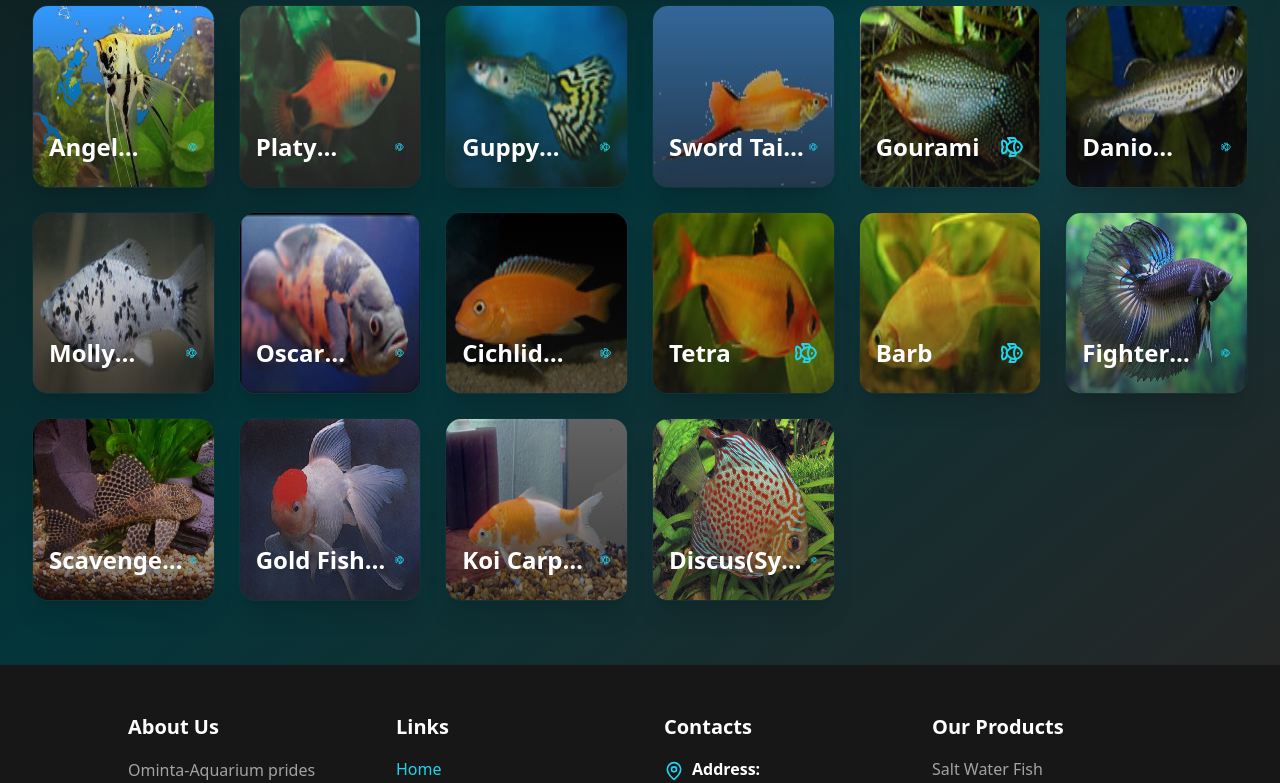
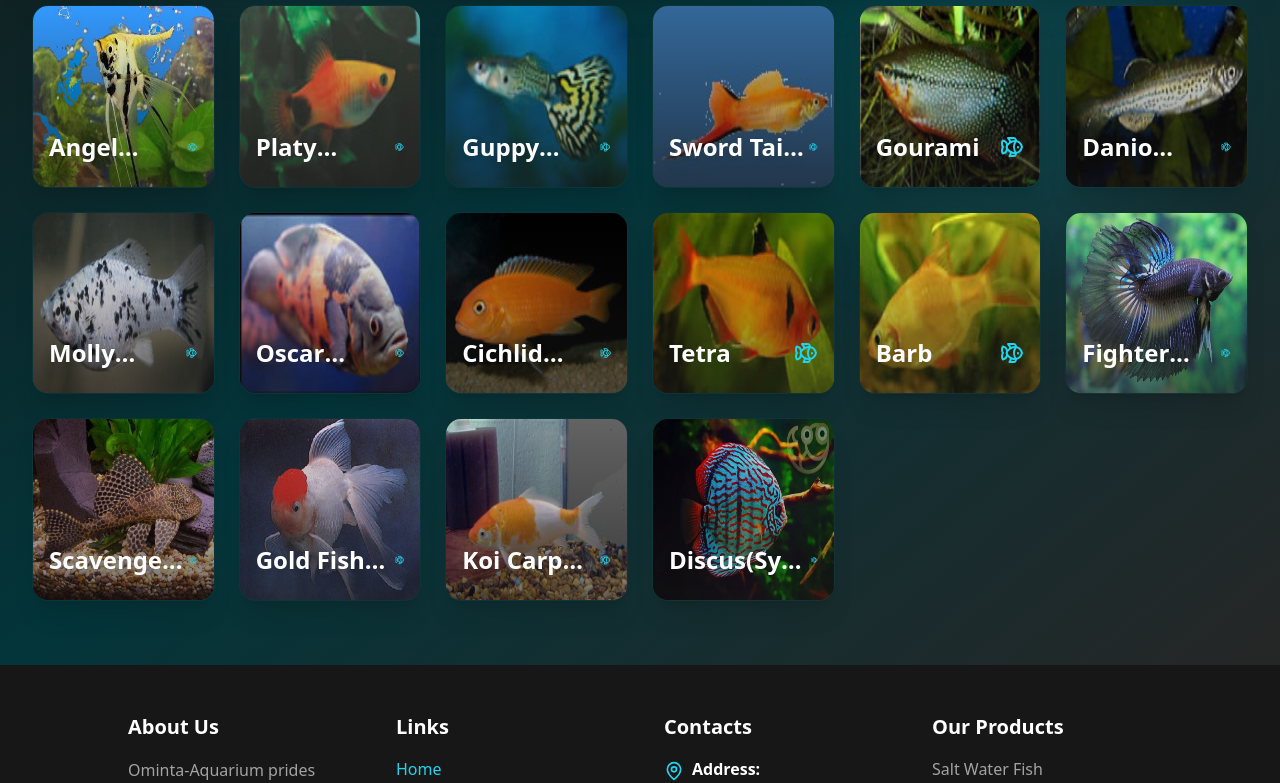
Before and after one commit to Enrich-Arcane-Pvt-Ltd/Ominta-Aquarium-Revamp, a Next.js app: page /fresh in a window 1280 px wide. Shown: the part 459-1242 px from the top of the page. Built offline with nearby package versions, Linux system fonts and the light colour scheme.

Commit message:
Image Optimization - Dev Rishen

```diff
--- a/app/(main)/fresh/page.tsx
+++ b/app/(main)/fresh/page.tsx
@@ -21,7 +21,7 @@ export default function FreshWaterFishPage() {
         {id: 13, image: '/Images/Fresh/SCAVENGER.jpg', name: 'Scavenger (Hypostomus punctatus)'},
         {id: 14, image: '/Images/Fresh/GoldFish.jpg', name: 'Gold Fish (Carassius auratus)'},
         {id: 15, image: '/Images/Fresh/KoiCarp.jpg', name: 'Koi Carp (Cyprinus carpio)'},
-        {id: 16, image: '/Images/Fresh/Discus.jpg', name: 'Discus(Symphysodon aequifasciata haraldi)'},
+        {id: 16, image: '/Images/Fresh/Discus-New.webp', name: 'Discus(Symphysodon aequifasciata haraldi)'},
     ];
 
     const [searchTerm, setSearchTerm] = useState('');
```
Also changed, not shown: public/Images/Fresh/Discus-New.webp (added).
